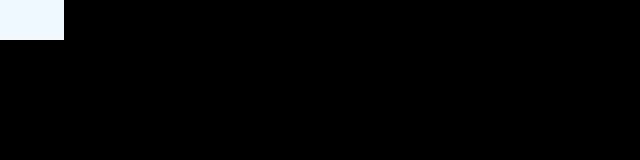
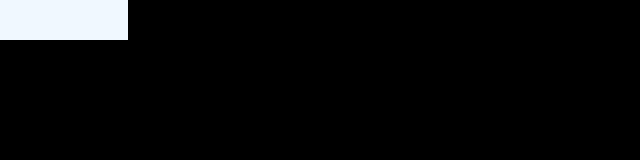
Before and after one commit to fvr83/teste, a plain HTML site: page index.html in a window 1280 px wide. Shown: the whole page, without its empty margins (0-640 px from the left). Drawn offline with Linux system fonts and the light colour scheme.

Commit message:
Add files via upload

```diff
--- a/style.css
+++ b/style.css
@@ -12,6 +12,6 @@
 
 .round-buttom {
     background-color: aliceblue;
-    width: 5vw;
+    width: 10vw;
     height: 5vh;
 }
```
